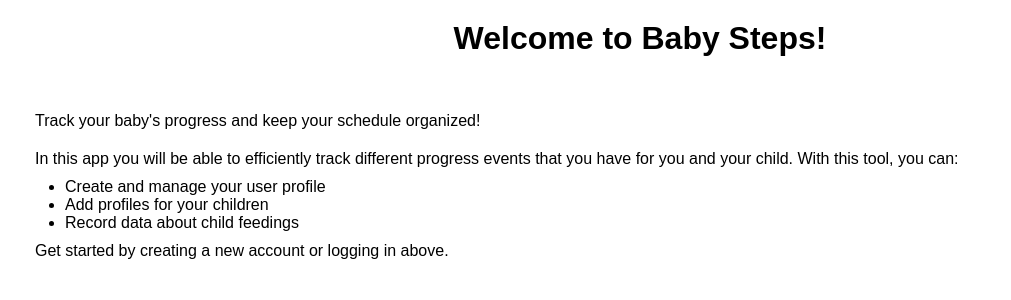
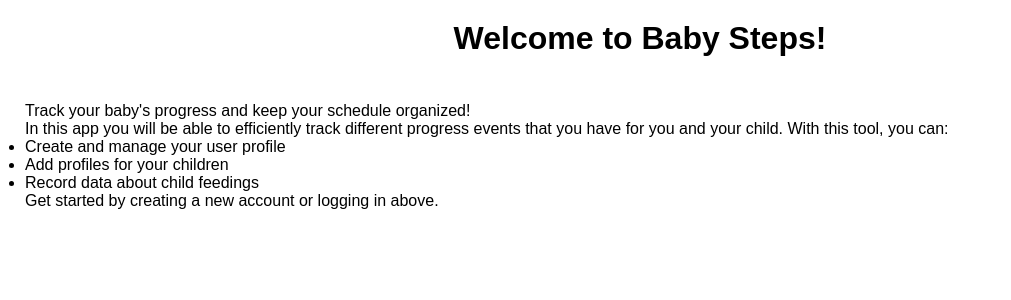
Before and after one commit to nabl2290/cspb-3308-team-5-project, a Flask app: page / in a window 1280 px wide. Shown: the part 55-355 px from the top of the page, without its empty margins (0-1011 px from the left). Run offline with Flask 3, Linux system fonts and the light colour scheme.

Commit message:
remove overarching p and ul styles that broke some of the dashboard

```diff
--- a/static/css/styles.css
+++ b/static/css/styles.css
@@ -132,14 +132,6 @@ header {
     overflow-y: auto;
 }
 
-.content p {
-    padding: 10px;
-}
-
-.content ul {
-    padding-left: 40px;
-}
-
 .banner {
     text-align: center;
     margin: 20px;
```
